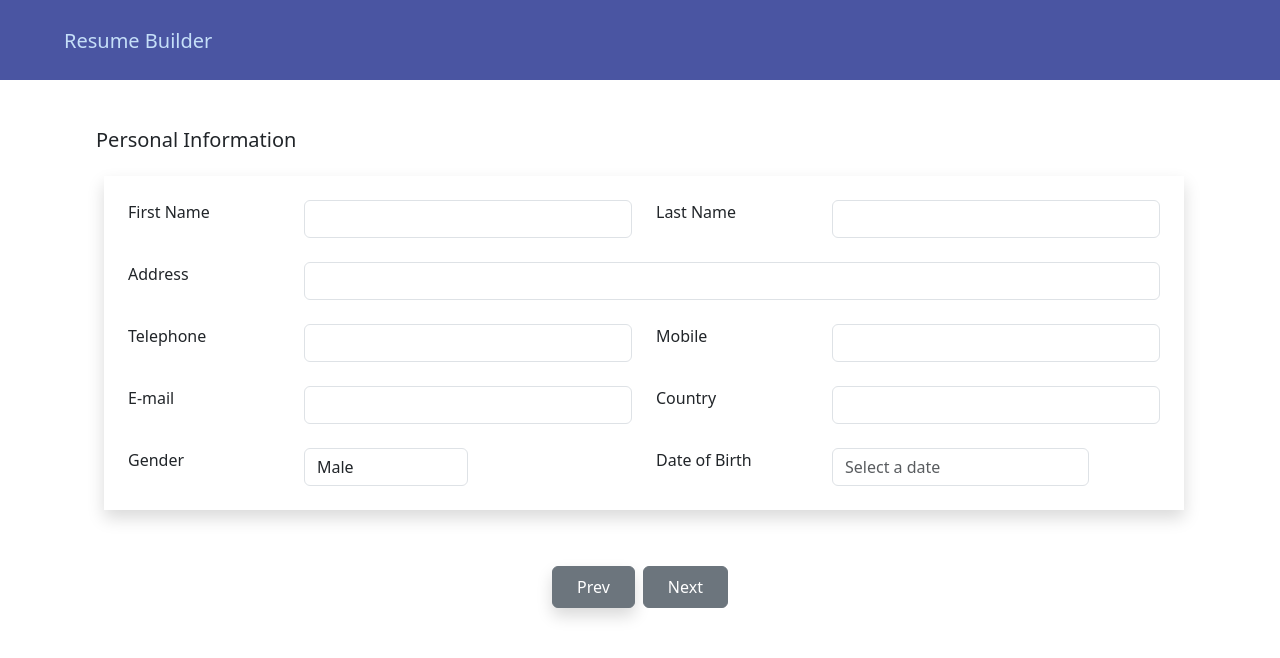
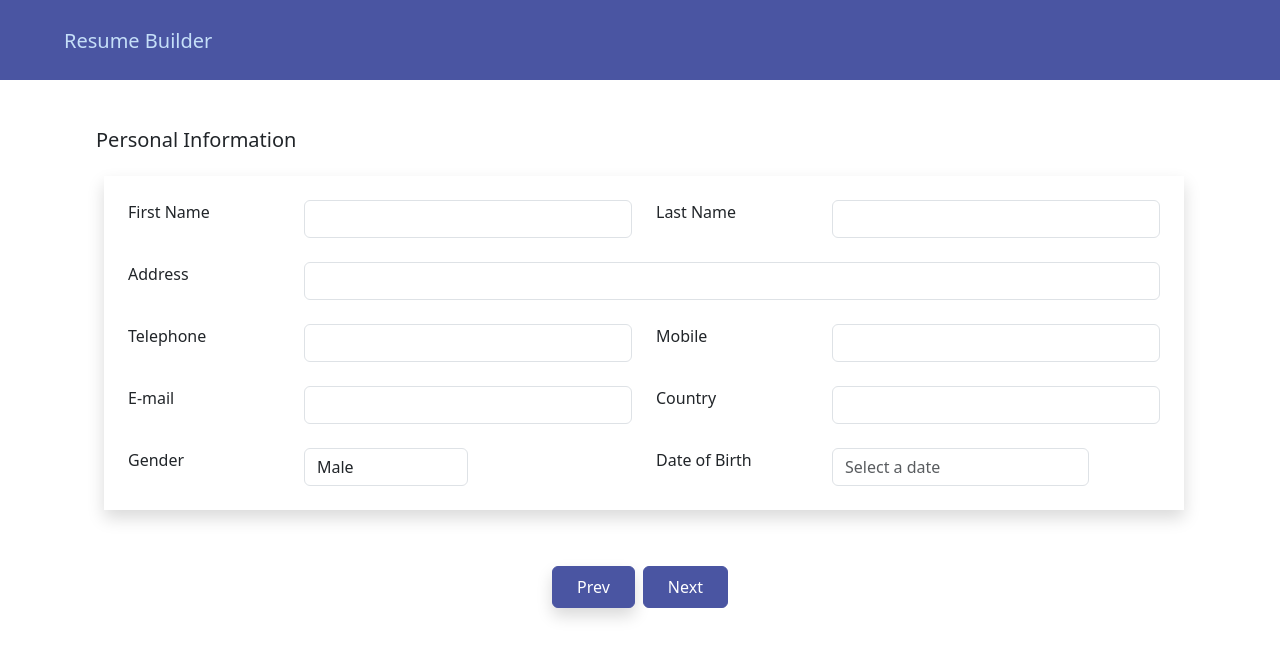
Before and after one commit to santhossundar/Resume-Builder, a React (Create React App) app in the folder ResumeBuilderFrontEnd/: page / in a window 1280 px wide. Shown: the top 658 px of the page. Built offline with nearby package versions, Linux system fonts and the light colour scheme.

Commit message:
Added style changes

```diff
--- a/ResumeBuilderFrontEnd/src/styles/custom.scss
+++ b/ResumeBuilderFrontEnd/src/styles/custom.scss
@@ -1,3 +1,5 @@
+$secondary: #4a55a2;
+
 @import "~bootstrap/scss/bootstrap.scss";
 
 :root {
```
